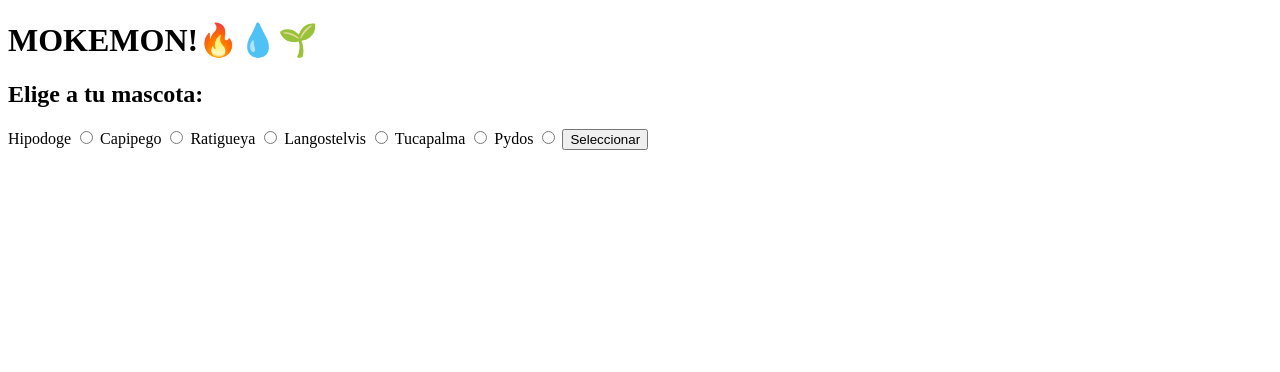
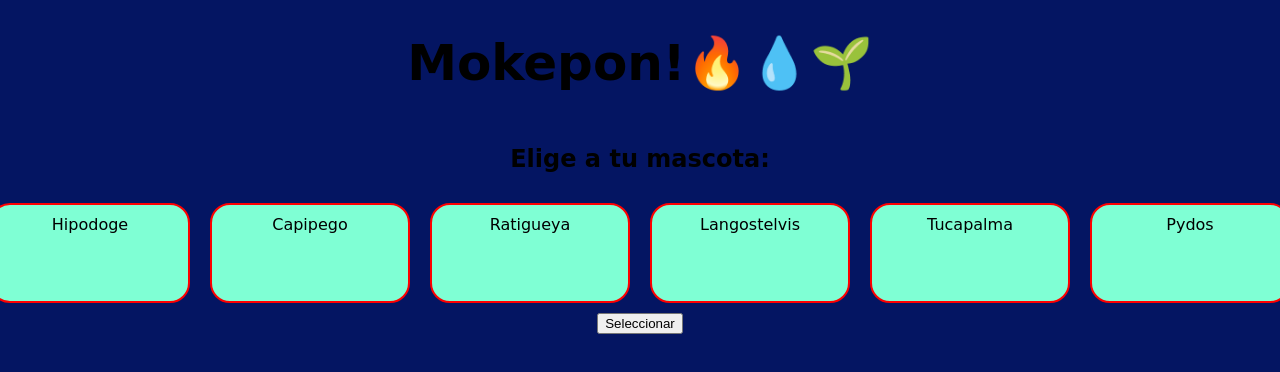
Before and after one commit to JhordyMora/mokepon, a plain HTML site: page index.html in a window 1280 px wide. Drawn offline with Linux system fonts and the light colour scheme; a web font is replaced by a local one.

Commit message:
css improvements

```diff
--- a/index.html
+++ b/index.html
@@ -6,35 +6,29 @@
     <meta name="viewport" content="width=device-width, initial-scale=1.0">
     <title>Mokepon!</title>
     <script src="./js/mokepon.js"></script>
+    <link rel="stylesheet" href="./styles.css">
 </head>
 <body>
-    <h1>MOKEMON!🔥💧🌱</h1>
+    <h1 class="titulo">Mokepon!🔥💧🌱</h1>
 
     <section id="seleccionar-mascota">
-        <h2>Elige a tu mascota:</h2>
+        <h2 class="subtitulo">Elige a tu mascota:</h2>
+        <div class="tarjetas">
 
-        <label for="hipodoge">Hipodoge</label>
+            <label for="hipodoge" class="tarjeta-de-mokepon">Hipodoge</label>
             <input type="radio" name="mascota" id="hipodoge"/>
-        <label for="capipego">Capipego</label>
+            <label for="capipego" class="tarjeta-de-mokepon">Capipego</label>
             <input type="radio" name="mascota" id="capipego"/>
-        <label for="ratigueya">Ratigueya</label>
+            <label for="ratigueya"class="tarjeta-de-mokepon">Ratigueya</label>
             <input type="radio" name="mascota" id="ratigueya"/>
-        <label for="langostelvis">Langostelvis</label>
+            <label for="langostelvis"class="tarjeta-de-mokepon">Langostelvis</label>
             <input type="radio" name="mascota" id="langostelvis"/>
-        <label for="tucapalma">Tucapalma</label>
+            <label for="tucapalma" class="tarjeta-de-mokepon">Tucapalma</label>
             <input type="radio" name="mascota" id="tucapalma"/>
-        <label for="pydos">Pydos</label>
+            <label for="pydos" class="tarjeta-de-mokepon">Pydos</label>
             <input type="radio" name="mascota" id="pydos"/>
+        </div>
 
-        <!--
-            Hipodoge -> Agua
-            Capipego -> Tierra
-            Ratigueya -> Fuego
-        Langostelvis -> Agua y Fuego
-        Tucapalma -> Agua y Tierra
-        Pydos -> Fuego y Tierra
-        <button>Seleccionar</button>
-    -->
     <button id="btn-mascota">Seleccionar</button>
     </section>
 
--- a/styles.css
+++ b/styles.css
@@ -0,0 +1,44 @@
+@import url('https://fonts.googleapis.com/css2?family=Bungee+Spice&display=swap');
+
+body{
+    font-family: 'Bungee Spice', cursive;
+    background-color: #041562;
+}
+
+.titulo {
+    display: flex;
+    justify-content: center;
+    font-size: 50px;
+}
+
+.subtitulo{
+
+}
+
+#seleccionar-mascota{
+    display: flex;
+    flex-direction: column;
+    justify-content: center;
+    align-items: center;
+}
+
+.tarjetas{
+    display: flex;
+}
+
+.tarjeta-de-mokepon{
+    display: flex;
+    width: 200px;
+    height: 100px;
+    background: aquamarine;
+    justify-content: center;
+    padding: 10px;
+    box-sizing: border-box;
+    margin: 10px;
+    border: 2px solid red;
+    border-radius: 20px;
+}
+
+input{
+    display: none;
+}
```
Lines whose indentation alone changed are shown as unchanged.
